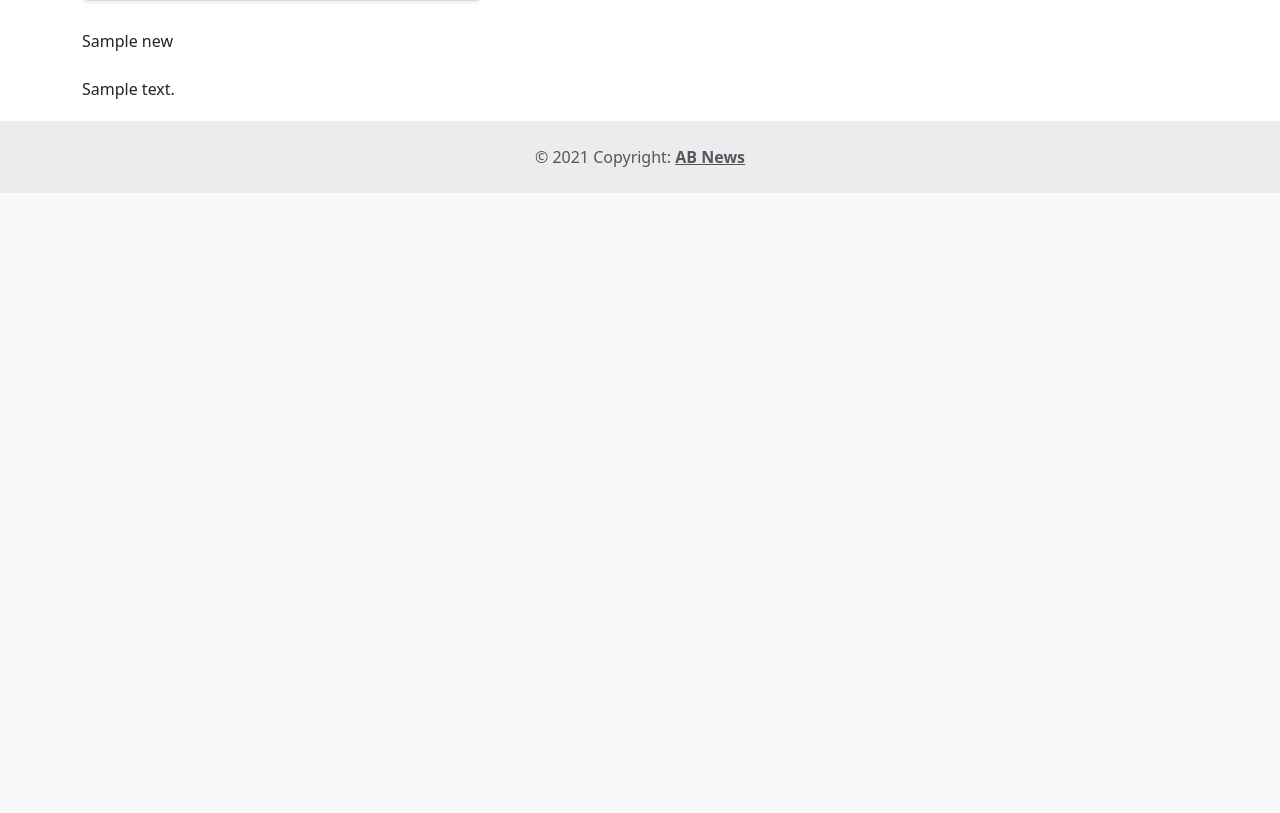
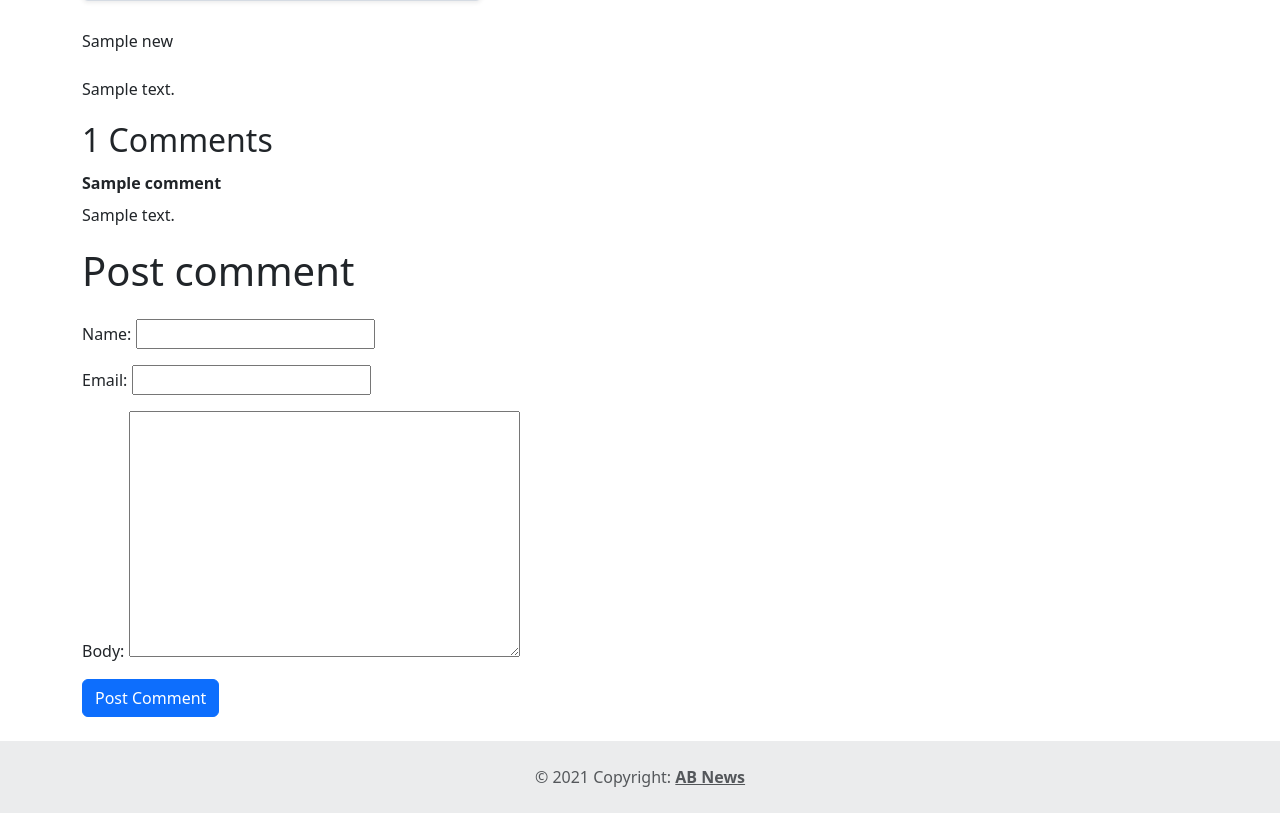
Before and after one commit to Amrit321/ab, a Django app: page /detailnews/1/ in a window 1280 px wide. Shown: the part 671-1484 px from the top of the page. Before the commit the page ends 864 px from the top, so only its background shows below. Run offline with Django 5.2, Linux system fonts and the light colour scheme; tables that the repository leaves empty hold one stand-in row (values such as "Sample post"); grey boxes marked "Sample" are stand-in pictures.

Commit message:
model form for comment

```diff
--- a/home/forms.py
+++ b/home/forms.py
@@ -9,8 +9,4 @@ from home.models import Comment
 class NewsForm(forms.ModelForm):
     class Meta:
         model = Comment
-        fields = ['name', 'email', 'body', 'post']
-    # name = forms.CharField(label="name", max_length=255)
-    # email = forms.EmailField(label="email")
-    # body = forms.Textarea(label = "body")
-    # post = forms.IntegerField(label="post")
+        fields = ['name', 'email', 'body']
--- a/home/templates/detail_news.html
+++ b/home/templates/detail_news.html
@@ -1,3 +1,4 @@
+
 {% extends 'base.html' %}
 {% load static %}
 {% block content %}
@@ -9,30 +10,54 @@
   <div class="container py-12" >
     <!-- Title -->
     <h1 class="fw-bold mb-3" style="font-size: 2.5rem; line-height: 1.3;">
-       {{ detail.title }}
+       {{ news.title }}
     </h1>
 
     <!-- Meta Info -->
     <p class="text-muted mb-4">
-      <small>Published: {{ detail.date }} | By The AB Staff</small>
+      <small>Published: {{ news.date }} | By The AB Staff</small>
     </p>
 
     <!-- Image -->
-    <img src="{% if detail.image %}{{ detail.image.url }}{% else %}{% static 'images/parrot.avif' %}{% endif %}" alt="News Image" class="img-fluid rounded mb-4 shadow-sm col-md-4 mb-4" style="height: 500px; width: 400px;">
+    <img src="{% if news.image %}{{ news.image.url }}{% else %}{% static 'images/parrot.avif' %}{% endif %}" alt="News Image" class="img-fluid rounded mb-4 shadow-sm col-md-4 mb-4" style="height: 500px; width: 400px;">
 
     <!-- Description -->
     <div class="fs-12 lh-lg">
       <p>
-        {{ detail.title }}
+        {{ news.title }}
       </p>
 
       <p>
-         {{ detail.description }}
+         {{ news.description }}
       </p>
     </div>
+
+     <div class="fs-12 lh-lg">
+      <h2> {{ total_comment }} Comments</h2>
+
+      {% for comment in comments %}
+      <b>
+        {{ comment.name }}
+      </b>
+
+      <p>
+         {{ comment.body }}
+      </p>
+      {% endfor %}
+    </div>
+
+    <h1>Post comment</h1>
+<form action="" method="post" class="mt-4">
+    {% csrf_token %}
+
+   {{ form.as_p }}
+
+    <button type="submit" class="btn btn-primary">Post Comment</button>
+</form><br>
   </div>
 
 
 
 
+
 {% endblock %}
--- a/home/templates/form.html
+++ /dev/null
@@ -1,6 +0,0 @@
-<form action="" method="post">
-    {% csrf_token %}
-    {{ form.as_p }}
-
-  <button type="submit" class="btn btn-primary">Submit</button>
-</form>
--- a/home/urls.py
+++ b/home/urls.py
@@ -9,5 +9,5 @@ urlpatterns = [
     path('contact/',views.contact,name='contact'),
     path('allnews/',views.allnews,name='allnews'),
     path('detailnews/<int:id>/', views.detailnews, name='detailnews'),
-    path('newsform/',views.newsform,name='news_form'),
+
 ]
--- a/home/views.py
+++ b/home/views.py
@@ -1,8 +1,8 @@
 from django.http import HttpResponseRedirect
 from django.shortcuts import get_object_or_404, redirect, render
 from django.urls import reverse
-from home.forms import NewsForm
-from home.models import News
+from home.models import News, Comment
+from .forms import NewsForm
 
 # Create your views here.
 def home_view(request):
@@ -19,23 +19,25 @@ def allnews(request):
     article=News.objects.all()
     return(render(request,'all_news.html',{'articles':article}))
 
-def detailnews(request, id):
-    context = get_object_or_404(News, pk = id)
-    detail = {'detail': context}
-    return render(request, 'detail_news.html', detail)
 
 
-def newsform(request):
+def detailnews(request, id):
+    news = get_object_or_404(News, pk = id)
+    comment = news.comment_set.all()
+    comment_count = comment.all().count()
+    # detail = {'detail': news}
     if request.method == "POST":
         # create a form instance and populate it with data from the request:
         form = NewsForm(request.POST)
         # check whether it's valid:
         if form.is_valid():
-            form.save()
+            comment_post = form.save(commit=False)
+            comment_post.post = news
+            comment_post.save()
             # process the data in form.cleaned_data as required
             # ...
             # redirect to a new URL:
-            return redirect(reverse('news_form'))
+            return redirect('detailnews', id = id)
 
 
 
@@ -43,4 +45,14 @@ def newsform(request):
     else:
         form = NewsForm()
 
-    return render(request, "form.html", {"form": form})
+
+
+    context = {
+        'news': news,
+        'form': form,
+        'comments': comment,
+        'total_comment': comment_count
+
+    }
+    # return render(request, "form.html", {"form": form})
+    return render(request, 'detail_news.html', context)
```
